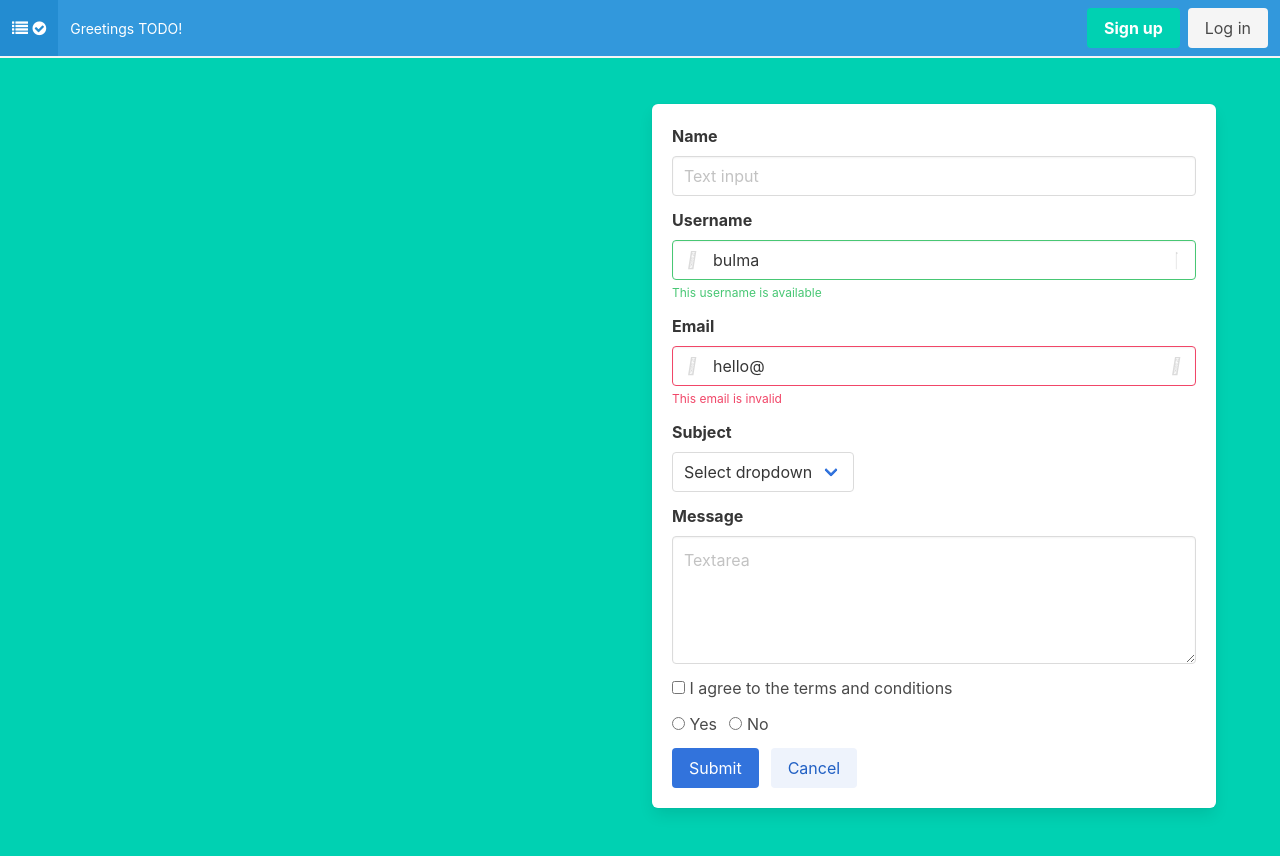
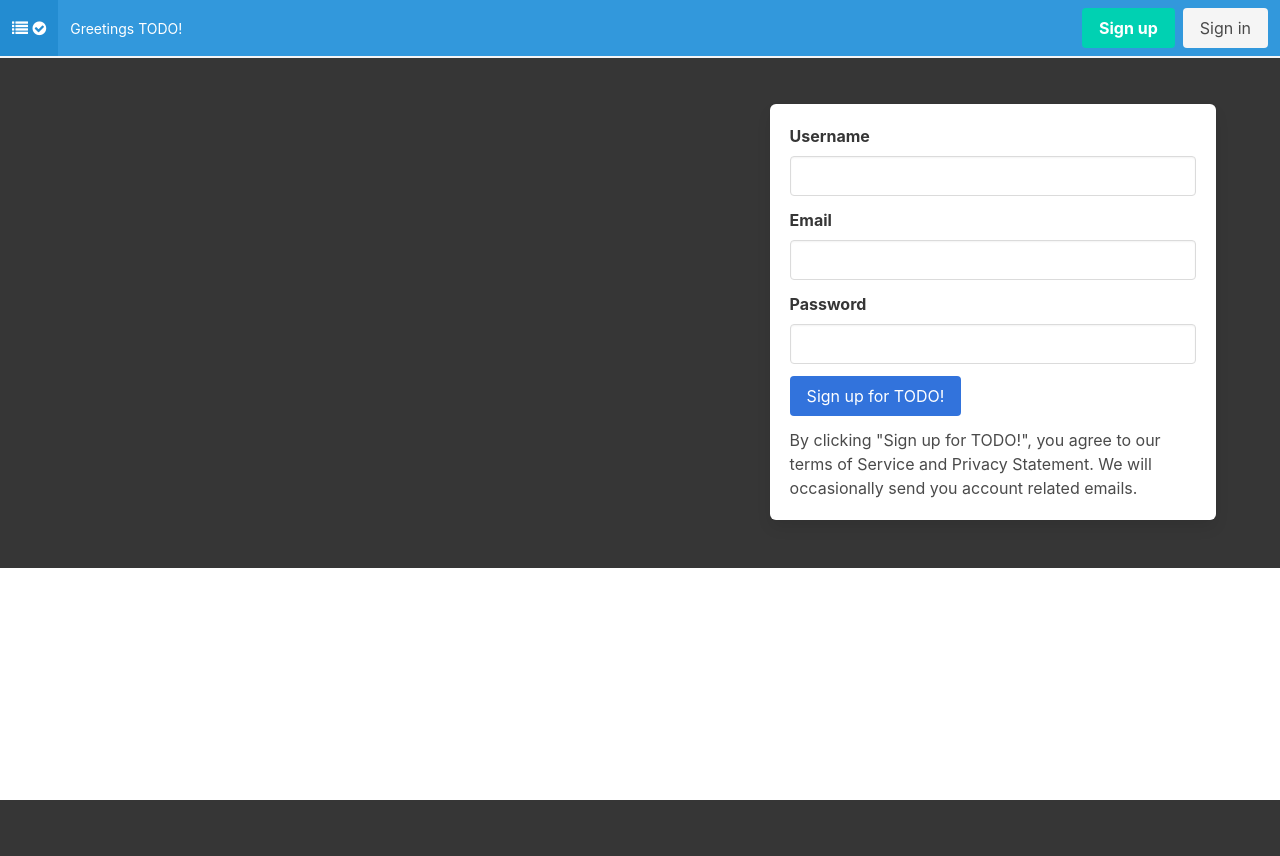
Before and after one commit to shpal2000/todo, a FastAPI app: template todo-app/templates/signup.html in a window 1280 px wide. After the commit the page ends 800 px from the top, so only its background shows below. Run offline with FastAPI, Linux system fonts and the light colour scheme; the template is opened without the code that fills it, so the values that code supplies are empty.

Commit message:
refactor

```diff
--- a/todo-app/main.py
+++ b/todo-app/main.py
@@ -1,4 +1,6 @@
-from fastapi import FastAPI, Depends, WebSocket, BackgroundTasks, Request
+from fastapi import FastAPI, Depends, WebSocket
+from fastapi import BackgroundTasks, Request
+from fastapi import Form
 
 from fastapi.staticfiles import StaticFiles
 from fastapi.templating import Jinja2Templates
@@ -16,6 +18,7 @@ import config
 
 from fastapi.responses import ORJSONResponse
 from fastapi.responses import HTMLResponse
+from fastapi.responses import RedirectResponse
 
 
 app = FastAPI()
@@ -43,29 +46,26 @@ def shutdown():
 
 @app.get('/', response_class=HTMLResponse)
 def root(request: Request, settings: config.Settings = Depends (get_settings)):
-    return templates.TemplateResponse("base.html", {"request" : request, "id" : 10})
+    return templates.TemplateResponse("base.html", {"request" : request})
 
-@app.get('/signup', response_class=HTMLResponse)
-def root(request: Request, settings: config.Settings = Depends (get_settings)):
-    return templates.TemplateResponse("signup.html", {"request" : request, "id" : 10})
+@app.get('/signup/', response_class=HTMLResponse)
+def signup(request: Request, settings: config.Settings = Depends (get_settings)):
+    return templates.TemplateResponse("signup.html", {"request" : request})
+
+@app.get('/signup_welcome/{user_name}', response_class=HTMLResponse)
+def signup_welcome(user_name: str, request: Request, settings: config.Settings = Depends (get_settings)):
+    return templates.TemplateResponse("base.html", {"request" : request})
 
 
-class NewUser(BaseModel):
-    user_name: str
-    user_pass: str
-    full_name: str
-    primary_email: str
-    primary_phone: str
-
-@app.post('/add_user', response_class=ORJSONResponse)
-async def add_user(params : NewUser
+@app.post('/signup_action', response_class=RedirectResponse)
+async def signup_action(user_name: str = Form (...)
+                    , user_pass: str = Form (...)
+                    , user_email: str = Form (...)
                     , settings: config.Settings = Depends (get_settings)):
 
-    crud.add_user(settings.db_file,
-                  params.user_name,
-                  params.user_pass,
-                  params.full_name,
-                  params.primary_email,
-                  params.primary_phone)
+    crud.add_user(settings.db_file
+                  , user_name_value = user_name
+                  , user_pass_value = user_pass
+                  , primary_email_value = user_email)
 
-    return params
+    return RedirectResponse (url='/signup_welcome/{}'.format(user_name), status_code=302)
--- a/todo-app/templates/base.html
+++ b/todo-app/templates/base.html
@@ -37,7 +37,7 @@
                 <strong>Sign up</strong>
               </a>
               <a class="button is-light">
-                Log in
+                Sign in
               </a>
             </div>
           </div>
--- a/todo-app/templates/signup.html
+++ b/todo-app/templates/signup.html
@@ -1,100 +1,46 @@
 {% extends "base.html" %}
 {% block content %}
 
-<section class="hero is-primary is-fullheight">
+<section class="hero is-dark">
     <div class="hero-body">
       <div class="container">
         <div class="columns">
             <div class="column"></div>
-          <div class="column">
-            <form class="box">
-
+          <div class="column is-two-fifths">
+            <form class="box" action="/signup_action" method="POST">
 
                 <div class="field">
-                    <label class="label">Name</label>
+                    <label class="label">Username</label>
                     <div class="control">
-                      <input class="input" type="text" placeholder="Text input">
+                      <input class="input" type="text" placeholder="" name="user_name">
                     </div>
                   </div>
 
                   <div class="field">
-                    <label class="label">Username</label>
-                    <div class="control has-icons-left has-icons-right">
-                      <input class="input is-success" type="text" placeholder="Text input" value="bulma">
-                      <span class="icon is-small is-left">
-                        <i class="fas fa-user"></i>
-                      </span>
-                      <span class="icon is-small is-right">
-                        <i class="fas fa-check"></i>
-                      </span>
-                    </div>
-                    <p class="help is-success">This username is available</p>
-                  </div>
-
-                  <div class="field">
                     <label class="label">Email</label>
-                    <div class="control has-icons-left has-icons-right">
-                      <input class="input is-danger" type="email" placeholder="Email input" value="hello@">
-                      <span class="icon is-small is-left">
-                        <i class="fas fa-envelope"></i>
-                      </span>
-                      <span class="icon is-small is-right">
-                        <i class="fas fa-exclamation-triangle"></i>
-                      </span>
-                    </div>
-                    <p class="help is-danger">This email is invalid</p>
-                  </div>
-
-                  <div class="field">
-                    <label class="label">Subject</label>
                     <div class="control">
-                      <div class="select">
-                        <select>
-                          <option>Select dropdown</option>
-                          <option>With options</option>
-                        </select>
-                      </div>
+                      <input class="input " type="text" placeholder="" name="user_email">
                     </div>
                   </div>
 
                   <div class="field">
-                    <label class="label">Message</label>
+                    <label class="label">Password</label>
                     <div class="control">
-                      <textarea class="textarea" placeholder="Textarea"></textarea>
+                      <input class="input" type="text" placeholder="" name="user_pass">
                     </div>
                   </div>
 
                   <div class="field">
                     <div class="control">
-                      <label class="checkbox">
-                        <input type="checkbox">
-                        I agree to the <a href="#">terms and conditions</a>
-                      </label>
+                      <button class="button is-link">Sign up for TODO!</button>
                     </div>
                   </div>
 
-                  <div class="field">
-                    <div class="control">
-                      <label class="radio">
-                        <input type="radio" name="question">
-                        Yes
-                      </label>
-                      <label class="radio">
-                        <input type="radio" name="question">
-                        No
-                      </label>
-                    </div>
+                  <div>
+                    <p>
+                      By clicking "Sign up for TODO!", you agree to our terms of Service and Privacy Statement. We will occasionally send you account related emails.
+                    </p>
                   </div>
-
-                  <div class="field is-grouped">
-                    <div class="control">
-                      <button class="button is-link">Submit</button>
-                    </div>
-                    <div class="control">
-                      <button class="button is-link is-light">Cancel</button>
-                    </div>
-                  </div>
-
 
 
             </form>
@@ -102,6 +48,7 @@
         </div>
       </div>
     </div>
+
 </section>
 
 {% endblock %}
```
Also changed, not shown: todo-app/crud.py (+19 -19 lines), .devcontainer/devcontainer.json, todo-app/todo.db, 1 other file.
